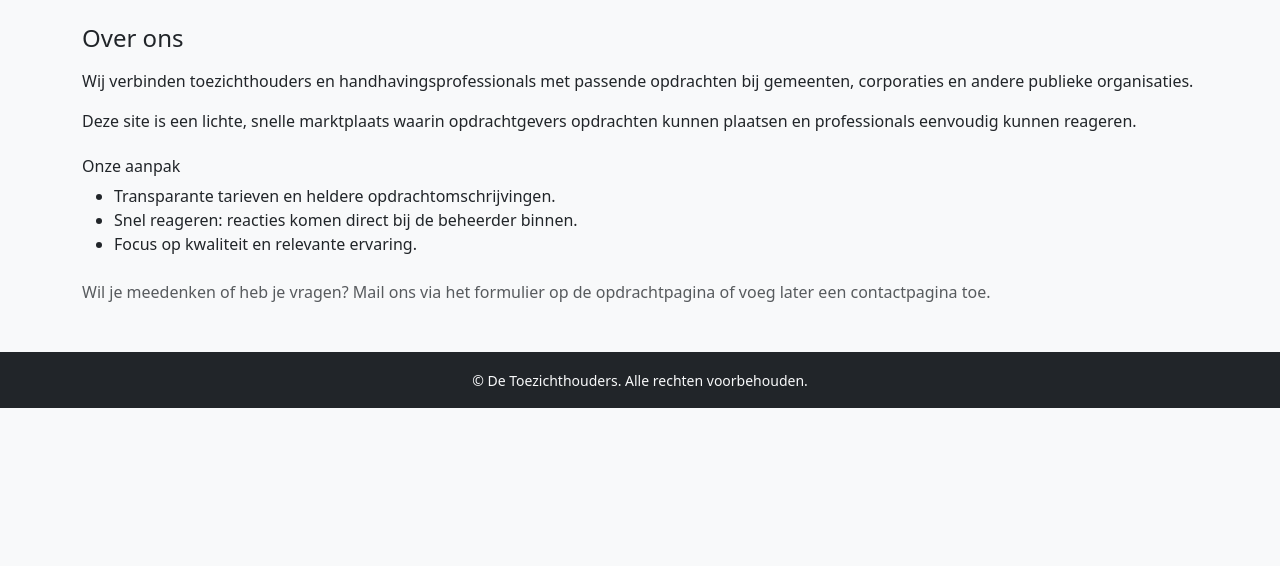
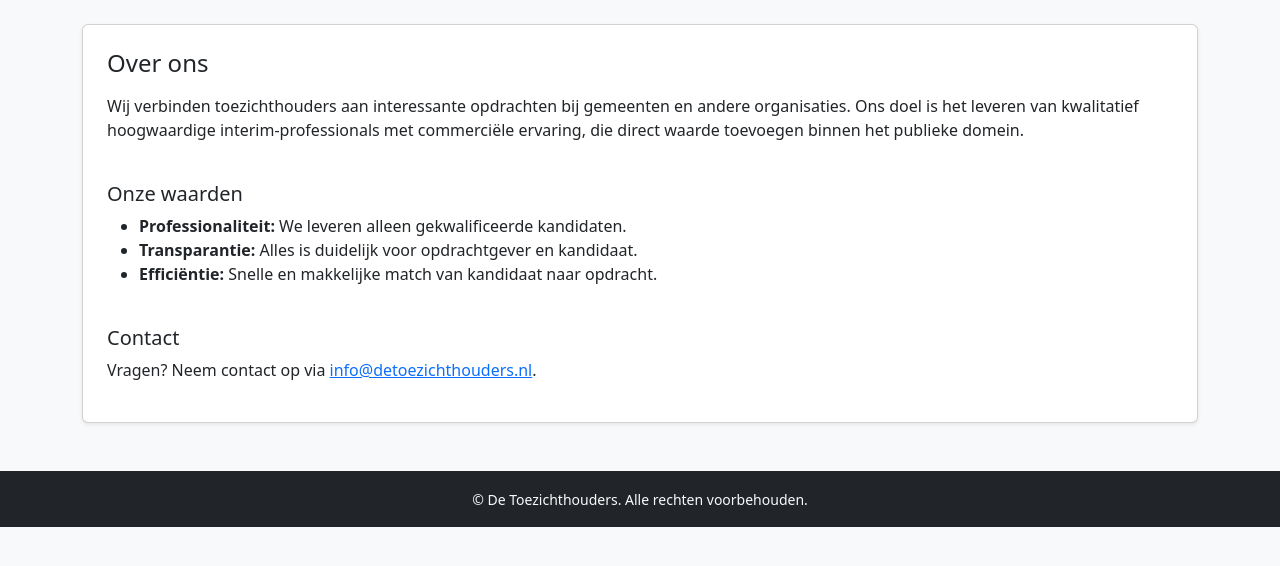
Before and after one commit to OostersBeheer/DeToezichthouders, a Flask app: template templates/over_ons.html in a window 1280 px wide. Shown: the part 56-622 px from the top of the page. Run offline with Flask 3, Linux system fonts and the light colour scheme; the template is opened without the code that fills it, so the values that code supplies are empty.

Commit message:
over_ons.html

```diff
--- a/templates/over_ons.html
+++ b/templates/over_ons.html
@@ -1,13 +1,22 @@
 {% extends "base.html" %}
+
+{% block title %}Over ons - De Toezichthouders{% endblock %}
+
 {% block content %}
+<div class="card shadow-sm p-4">
   <h1 class="h4 mb-3">Over ons</h1>
-  <p>Wij verbinden toezichthouders en handhavingsprofessionals met passende opdrachten bij gemeenten, corporaties en andere publieke organisaties.</p>
-  <p>Deze site is een lichte, snelle marktplaats waarin opdrachtgevers opdrachten kunnen plaatsen en professionals eenvoudig kunnen reageren.</p>
-  <h2 class="h6 mt-4">Onze aanpak</h2>
+  <p>Wij verbinden toezichthouders aan interessante opdrachten bij gemeenten en andere organisaties.
+     Ons doel is het leveren van kwalitatief hoogwaardige interim-professionals met commerciële ervaring,
+     die direct waarde toevoegen binnen het publieke domein.</p>
+
+  <h2 class="h5 mt-4">Onze waarden</h2>
   <ul>
-    <li>Transparante tarieven en heldere opdrachtomschrijvingen.</li>
-    <li>Snel reageren: reacties komen direct bij de beheerder binnen.</li>
-    <li>Focus op kwaliteit en relevante ervaring.</li>
+    <li><strong>Professionaliteit:</strong> We leveren alleen gekwalificeerde kandidaten.</li>
+    <li><strong>Transparantie:</strong> Alles is duidelijk voor opdrachtgever en kandidaat.</li>
+    <li><strong>Efficiëntie:</strong> Snelle en makkelijke match van kandidaat naar opdracht.</li>
   </ul>
-  <p class="text-muted mt-4">Wil je meedenken of heb je vragen? Mail ons via het formulier op de opdrachtpagina of voeg later een contactpagina toe.</p>
+
+  <h2 class="h5 mt-4">Contact</h2>
+  <p>Vragen? Neem contact op via <a href="mailto:info@detoezichthouders.nl">info@detoezichthouders.nl</a>.</p>
+</div>
 {% endblock %}
```
